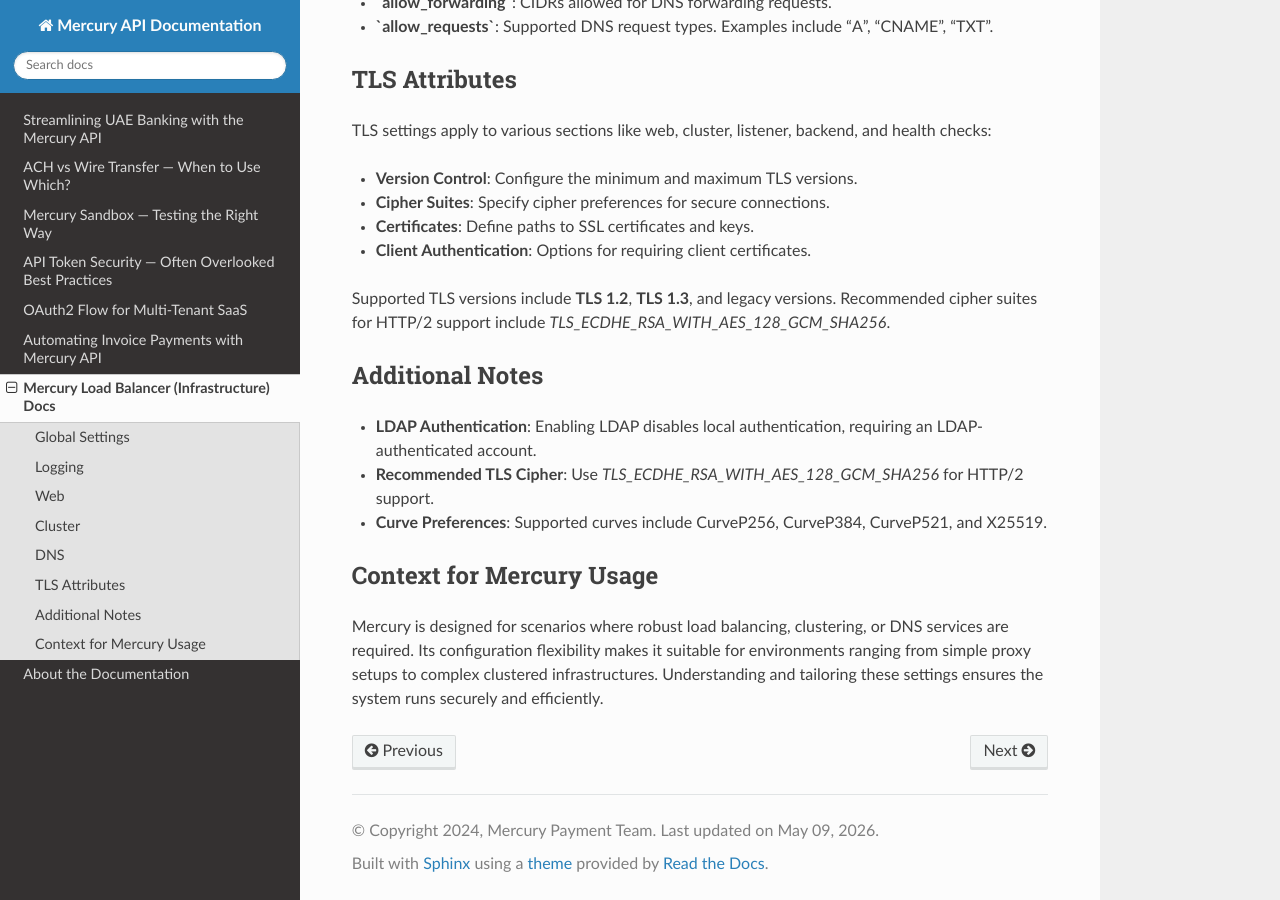
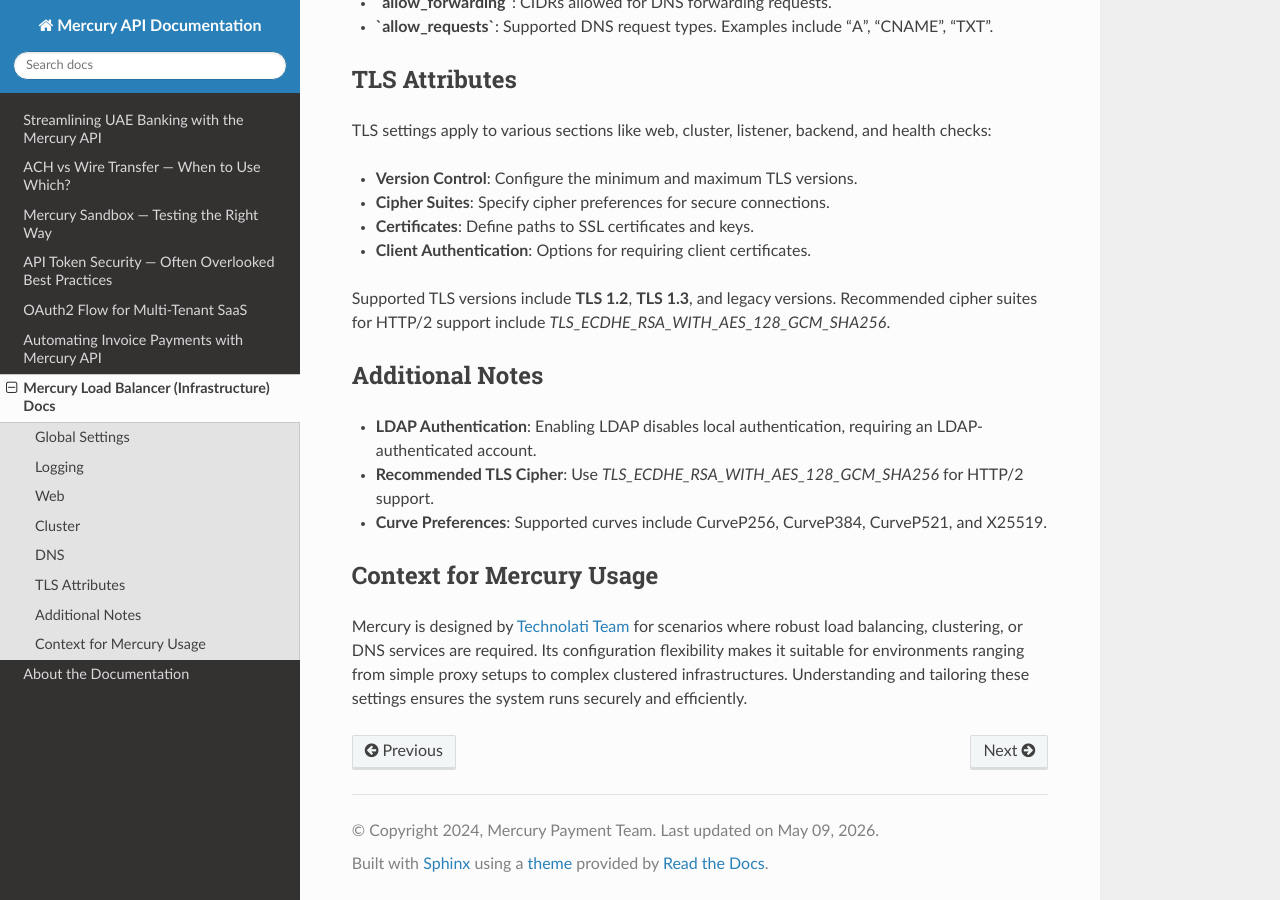
Before and after one commit to nextrtfd/mercury-docs, a Sphinx documentation site: the page built from docs/source/configuration/index.rst, in a window 1280 px wide and 900 px high, scrolled down 1385 px. Built offline with Sphinx 7.4.7 and the Read the Docs theme 3.1.0, drawn with Linux system fonts in a browser that asks for light colours.

Commit message:
Update index.rst

```diff
--- a/docs/source/configuration/index.rst
+++ b/docs/source/configuration/index.rst
@@ -128,4 +128,4 @@
 Context for Mercury Usage
 -------------------------
 
-Mercury is designed for scenarios where robust load balancing, clustering, or DNS services are required. Its configuration flexibility makes it suitable for environments ranging from simple proxy setups to complex clustered infrastructures. Understanding and tailoring these settings ensures the system runs securely and efficiently.
+Mercury is designed by `Technolati Team <https://www.technolati.com>`_ for scenarios where robust load balancing, clustering, or DNS services are required. Its configuration flexibility makes it suitable for environments ranging from simple proxy setups to complex clustered infrastructures. Understanding and tailoring these settings ensures the system runs securely and efficiently.
```
